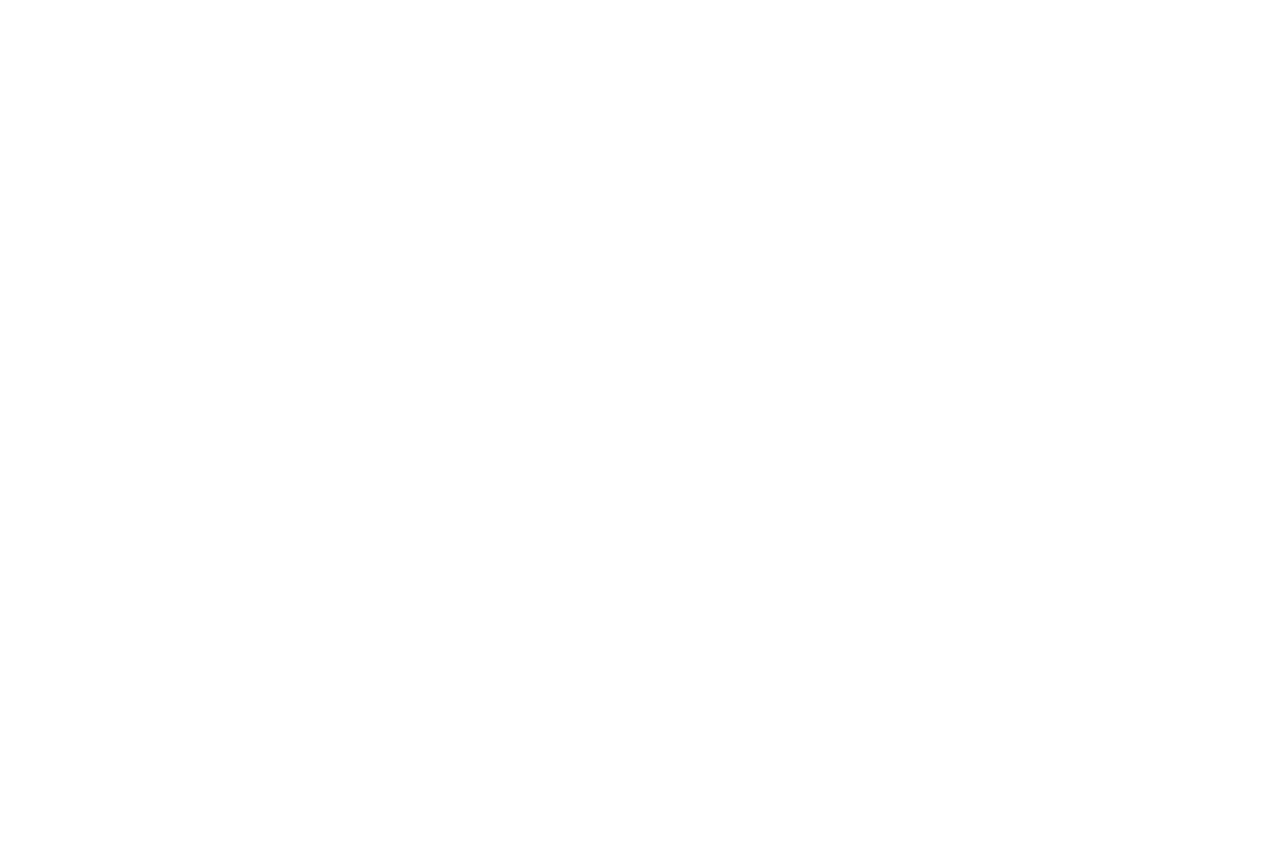
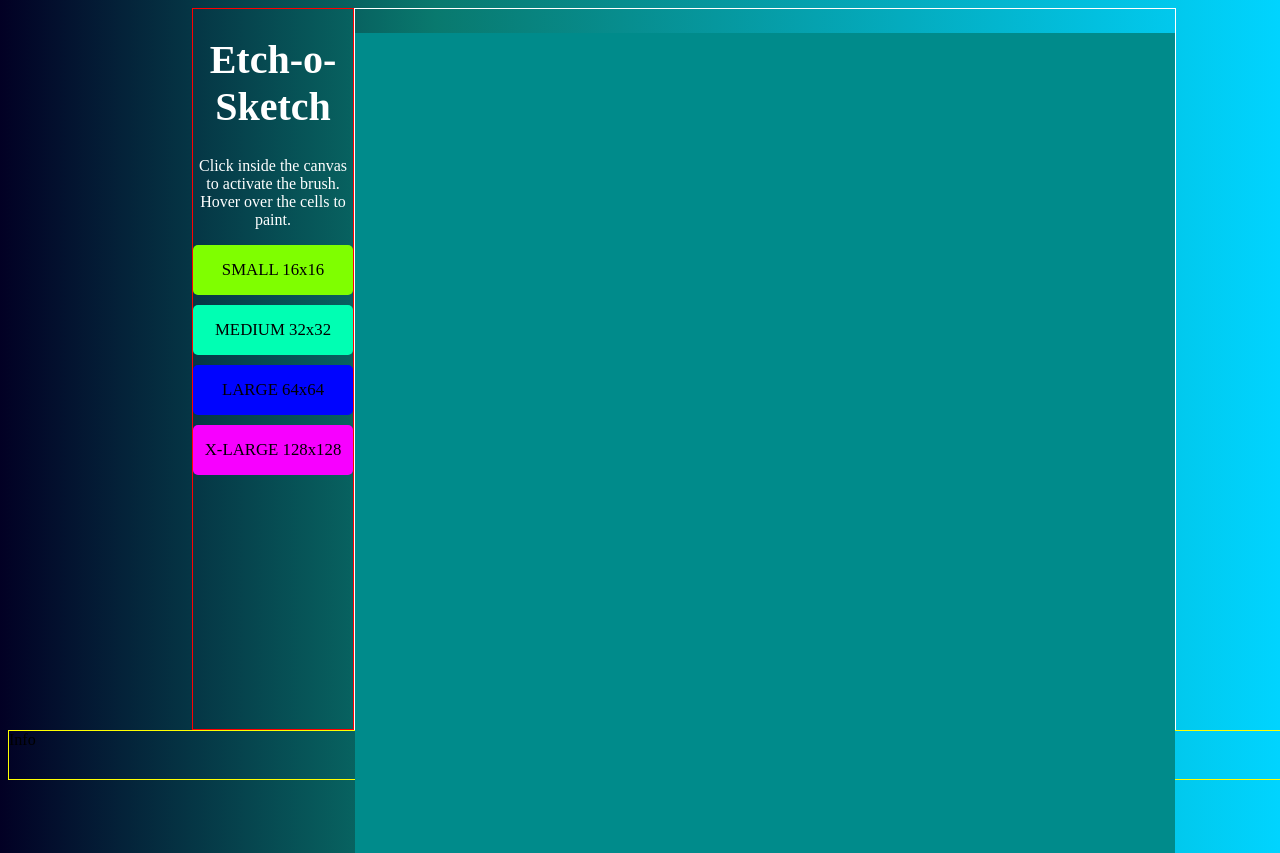
Before and after one commit to Makktu/another-etch-the-sketch, a plain HTML site: page index.html in a window 1280 px wide. Before the commit the page ends 800 px from the top, so only its background shows below. Drawn offline with Linux system fonts and the light colour scheme.

Commit message:
progress

```diff
--- a/index.html
+++ b/index.html
@@ -5,7 +5,29 @@
         <meta charset="UTF-8" />
         <meta http-equiv="X-UA-Compatible" content="IE=edge" />
         <meta name="viewport" content="width=device-width, initial-scale=1.0" />
-        <title>Etch-Sketch</title>
+        <title>Etch-o-Sketch</title>
     </head>
-    <body></body>
+    <body>
+        <div class="main-container">
+            <div class="info-panel">
+                <h1>Etch-o-Sketch</h1>
+                <p>
+                    Click inside the canvas to activate the brush.
+                    <br />
+                    Hover over the cells to paint.
+                </p>
+                <div class="btn-size small">SMALL 16x16</div>
+                <div class="btn-size medium">MEDIUM 32x32</div>
+                <div class="btn-size large">LARGE 64x64</div>
+                <div class="btn-size x-large">X-LARGE 128x128</div>
+            </div>
+            <div class="canvas-container">
+                <div class="canvas"></div>
+                <span class="messages"></span>
+            </div>
+        </div>
+        <footer>Info</footer>
+
+        <script src="script.js"></script>
+    </body>
 </html>
--- a/style.css
+++ b/style.css
@@ -0,0 +1,79 @@
+body {
+    background: rgb(2, 0, 36);
+    background: linear-gradient(
+        90deg,
+        rgba(2, 0, 36, 1) 0%,
+        rgba(9, 121, 110, 1) 34%,
+        rgba(0, 212, 255, 1) 100%
+    );
+    overflow: hidden;
+}
+
+.main-container {
+    display: flex;
+    flex-direction: row;
+    width: 70vw;
+    margin: 0 auto;
+}
+
+.info-panel {
+    width: 30vw;
+    height: 90vh;
+    border: 1px red solid;
+}
+
+.canvas-container {
+    width: 85vw;
+    height: 90vh;
+    border: 1px white solid;
+}
+
+.canvas {
+    height: 820px;
+    width: 820px;
+    background-color: darkcyan;
+    margin: 0 auto;
+    margin-top: 1.5rem;
+}
+
+.btn-size {
+    height: 50px;
+    width: 160px;
+    border-radius: 5px;
+    box-sizing: border-box;
+    line-height: 50px;
+    text-align: center;
+    font-size: 1.05rem;
+    margin: 0 auto;
+    margin-bottom: 10px;
+}
+
+.small {
+    background-color: chartreuse;
+}
+.medium {
+    background-color: rgb(0, 255, 179);
+}
+.large {
+    background-color: rgb(0, 4, 255);
+}
+.x-large {
+    background-color: rgb(247, 0, 255);
+}
+
+h1 {
+    color: white;
+    text-align: center;
+    font-size: 2.5rem;
+}
+
+p {
+    color: white;
+    text-align: center;
+}
+
+footer {
+    width: 100vw;
+    height: 6vh;
+    border: 1px yellow solid;
+}
```
